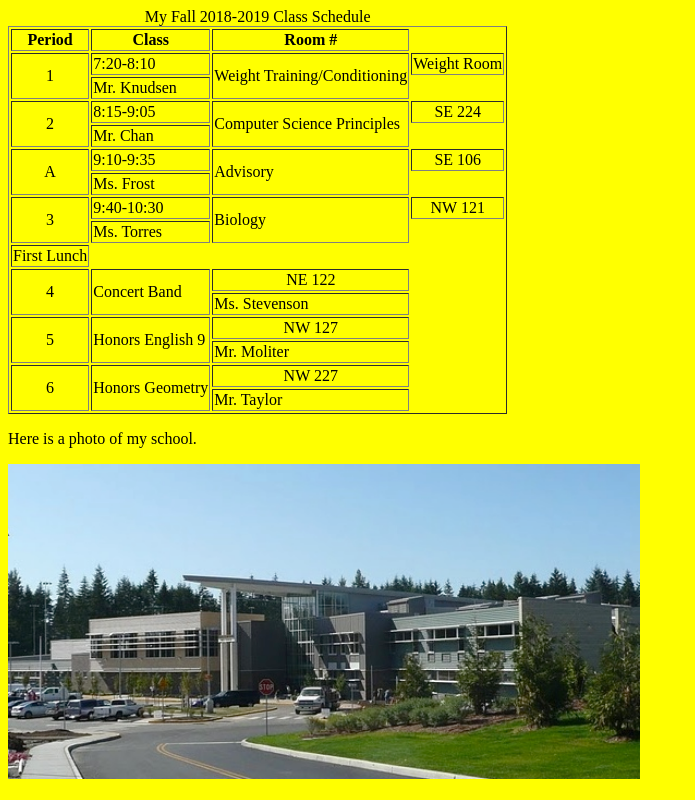
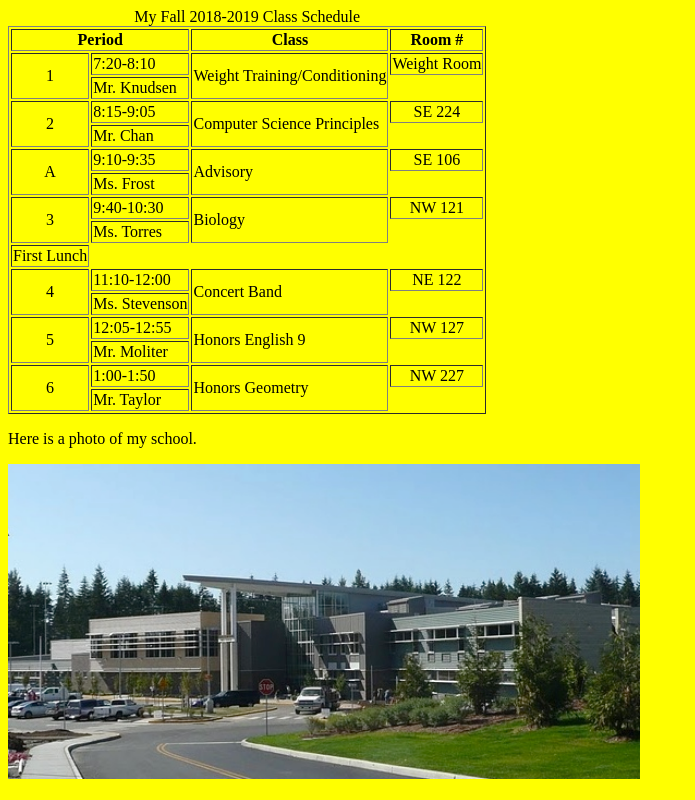
Before and after one commit to alexisfranc0is/csptest1, a plain HTML site: page schedule.html in a window 1280 px wide. Shown: the whole page, without its empty margins (0-695 px from the left). Drawn offline with Linux system fonts and the light colour scheme.

Commit message:
Update schedule.html

```diff
--- a/schedule.html
+++ b/schedule.html
@@ -4,7 +4,7 @@
    <table border = 1px>
     <caption> My Fall 2018-2019 Class Schedule </caption>
     <tr>
-     <th> Period </th>
+     <th colspan = 2> Period </th>
      <th> Class </th>
      <th> Room # </th>
     </tr>
@@ -49,7 +49,8 @@
      </tr>
      <tr>
       <td align = "center" rowspan = 2> 4 </td>
-      <td rowspan = 2> Concert Band </td>
+       <td> 11:10-12:00 </td>
+       <td rowspan = 2> Concert Band </td>
       <td align = "center"> NE 122 </td>
     </tr>
    <tr>
@@ -57,7 +58,8 @@
      </tr>
      <tr>
       <td align = "center" rowspan = 2> 5 </td>
-      <td rowspan = 2> Honors English 9 </td>
+       <td> 12:05-12:55 </td>
+       <td rowspan = 2> Honors English 9 </td>
       <td align = "center"> NW 127 </td>
     </tr>
     <tr>
@@ -65,7 +67,8 @@
      </tr>
      <tr>
       <td align = "center" rowspan = 2> 6 </td>
-      <td rowspan = 2> Honors Geometry </td>
+       <td> 1:00-1:50 </td>
+       <td rowspan = 2> Honors Geometry </td>
       <td align = "center"> NW 227 </td>
     </tr>
    <tr>
```
